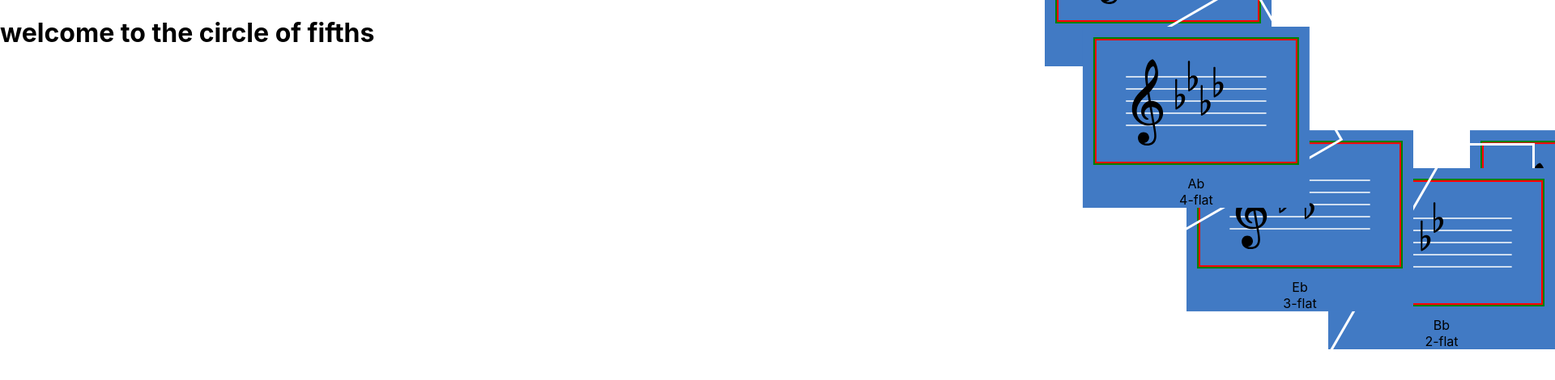
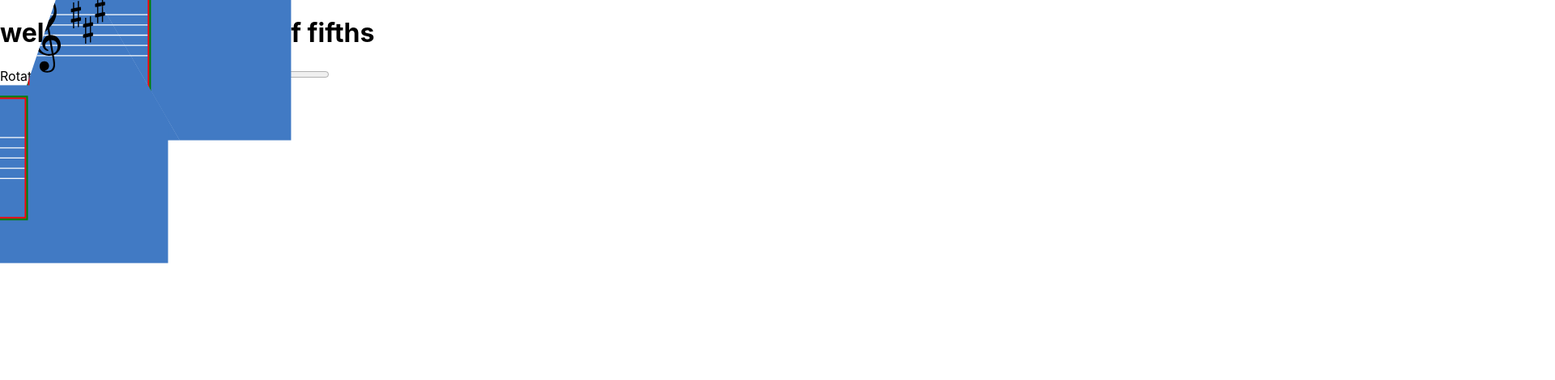
Before and after one commit to kylemettling/circle-of-fifths, a Next.js app: page / in a window 1280 px wide. Shown: the top 470 px of the page at 81% size, 1920 px wide, since content can reach past the window. Built offline with nearby package versions, Linux system fonts and the light colour scheme.

Commit message:
rotation edits

```diff
--- a/components/slice.js
+++ b/components/slice.js
@@ -1,35 +1,40 @@
-import SignatureSVG from "./SignatureSVG";
-const Slice = ({ item }) => {
+import SignatureSVG from './SignatureSVG'
+const Slice = ({ item, rotateDegree }) => {
 	const accidentalCoords = {
 		sharp: [
-      { x: "730", y: "540" },
-      { x: "942", y: "810" },
-      { x: "1154", y: "450" },
-      { x: "1366", y: "720" },
-      { x: "1578", y: "990" },
-      { x: "1790", y: "630" },
-      { x: "2002", y: "900" },
+			{ x: '730', y: '540' },
+			{ x: '942', y: '810' },
+			{ x: '1154', y: '450' },
+			{ x: '1366', y: '720' },
+			{ x: '1578', y: '990' },
+			{ x: '1790', y: '630' },
+			{ x: '2002', y: '900' },
 		],
 		flat: [
-      { x: "730", y: "900" },
-      { x: "919", y: "630" },
-      { x: "1108", y: "990" },
-      { x: "1297", y: "720" },
-      { x: "1486", y: "1080" },
-      { x: "1675", y: "810" },
-      { x: "1864", y: "1170" },
+			{ x: '730', y: '900' },
+			{ x: '919', y: '630' },
+			{ x: '1108', y: '990' },
+			{ x: '1297', y: '720' },
+			{ x: '1486', y: '1080' },
+			{ x: '1675', y: '810' },
+			{ x: '1864', y: '1170' },
 		],
-  };
+	}
 	const position = {
-    height: "720px",
-    width: "720px",
-  };
+		height: '720px',
+		width: '720px',
+	}
 	return (
 		<div
-      className="slice"
+			className='slice'
 			style={{
 				rotate: `${item.position * 30}deg`,
-        transform: `translate(${125}%, ${0}%)`,
+				transform: `translateY(555px) `,
+				height: '500px',
+				width: '500px',
+				// transform: `translateY(122%) translateX(0%)`,
+				// top: '50%',
+				// left: '50%',
 			}}
 		>
 			<SignatureSVG
@@ -40,11 +45,11 @@ const Slice = ({ item }) => {
 				accidentalCoords={accidentalCoords}
 				position={item.position}
 				degrees={item.position * 30}
-        height={"auto"}
-        width={"250px"}
+				height={'150px'}
+				width={'150px'}
 			/>
 		</div>
-  );
-};
+	)
+}
 
-export default Slice;
+export default Slice
--- a/components/slices.js
+++ b/components/slices.js
@@ -1,8 +1,10 @@
 import Slice from './slice'
 import signatures from '../lib/state/signatures'
 import Image from 'next/image'
+import { useEffect, useState } from 'react'
 
 const Slices = () => {
+	const [rotate, setRotate] = useState(-180)
 	const keys = [...Array(signatures.length).keys()].map((sig, idx) => {
 		const item = signatures[idx]
 		const newItem = {
@@ -15,12 +17,53 @@ const Slices = () => {
 		}
 		return newItem
 	})
+
+	function getRotate(e) {
+		console.log(e.target)
+		setRotate(e.target.value)
+	}
+
+	useEffect(() => {
+		console.log(rotate)
+	}, [rotate])
+
 	return (
-		<div className='slices'>
-			{keys.map((item) => {
-				return <Slice key={item.index} item={item} />
-			})}
-		</div>
+		<>
+			<label htmlFor='rotate'>Rotate! {rotate}</label>
+			<input
+				type='text'
+				name='range'
+				id='rotate'
+				value={rotate}
+				onChange={(e) => setRotate(e.target.value)}
+			/>
+			<input
+				// style={{ position: 'absolute' }}
+				type='range'
+				min='-180'
+				max='180'
+				value={rotate}
+				onChange={(e) => getRotate(e)}
+			/>
+			<div className='sliceContainer'>
+				<div
+					className='slices'
+					style={{
+						transform: `rotate(${rotate}deg)`,
+						// transformOrigin: 'center',
+						// animation
+						// transform: `rotate(${rotate}deg) `,
+						// outline: `3px solid blue`,
+						// top: '50%',
+						// left: '55%',
+					}}
+				>
+					{keys.map((item) => {
+						return <Slice key={item.index} item={item} rotateDegree={rotate} />
+					})}
+				</div>
+			</div>
+		</>
 	)
 }
 
--- a/styles/globals.css
+++ b/styles/globals.css
@@ -39,28 +39,35 @@ a {
 	padding: 0;
 }
 .topper {
-  display: flex;
+	/* display: flex;
 	align-self: center;
 	justify-self: center;
 	justify-content: center;
 	color: black;
-  background: green;
+	background: green; */
 	/* position: fixed; */
 	/* top: 30px; */
 }
 .slices {
-  /* position: absolute; */
 	display: flex;
 	/* justify-content: center; */
-  align-self: center;
-  flex-direction: column;
-  transform: rotate(180deg) translate(-50%, -50%);
-  /* border-radius: 50%; */
-  /* width: 500px; */
-  margin: 0 auto;
-
-  left: 50%;
-  top: 50%;
+	/* align-items: center; */
+	position: absolute;
+	/* transform-origin: 0%; */
+	/* height: 100%; */
+	/* offset-anchor: center; */
+}
+.sliceContainer {
+	/* position: fixed; */
+	/* display: flex; */
+	/* height: 400px; */
+	/* justify-content: center; */
+	/* align-items: center; */
+	/* height: 100%; */
+	/* margin: 0 auto; */
+	/* width: 100%; */
+	/* top: 50%; */
+	/* left: 55%; */
 }
 .sliceInner {
 	/* display: flex; */
@@ -84,30 +91,24 @@ a {
 	/* clip-path: polygon(0% 0%, 100% 0%, 50% 100%); */
 }
 .slice {
-  position: absolute;
+	position: fixed;
 	/* width: 300px; */
 	/* height: 300px; */
 	outline: 3px solid white;
+	/* transform: translate(-50%, -50%); */
 	/* padding: 15px; */
 	/* top: 25%; */
+	/* border-radius: 50% 0% 0% 0%; */
 	/* background-color: var(--cream); */
 	/* clip-path: polygon(0% 0%, 100% 0%, 50% 100%); */
-  /* clip-path: polygon(-50% 50%, 100% 0%, 100% 100%); */
-}
-.slice:hover {
-  outline: 2px solid white;
+	clip-path: polygon(-150% 50%, 100% 0%, 100% 100%);
 }
 .signature {
 	display: flex;
 	flex-direction: column;
 	justify-items: center;
 	align-items: center;
-  /* flex-wrap: wrap; */
-  /* justify-items: flex-end; */
 	background-color: var(--background);
-}
-.signature svg {
-  /* width: 150px; */
 }
 .signature:hover {
 	outline: 2px solid black;
```
Also changed, not shown: components/SignatureSVG.js (+62 -62 lines). Lines whose indentation alone changed are shown as unchanged.
